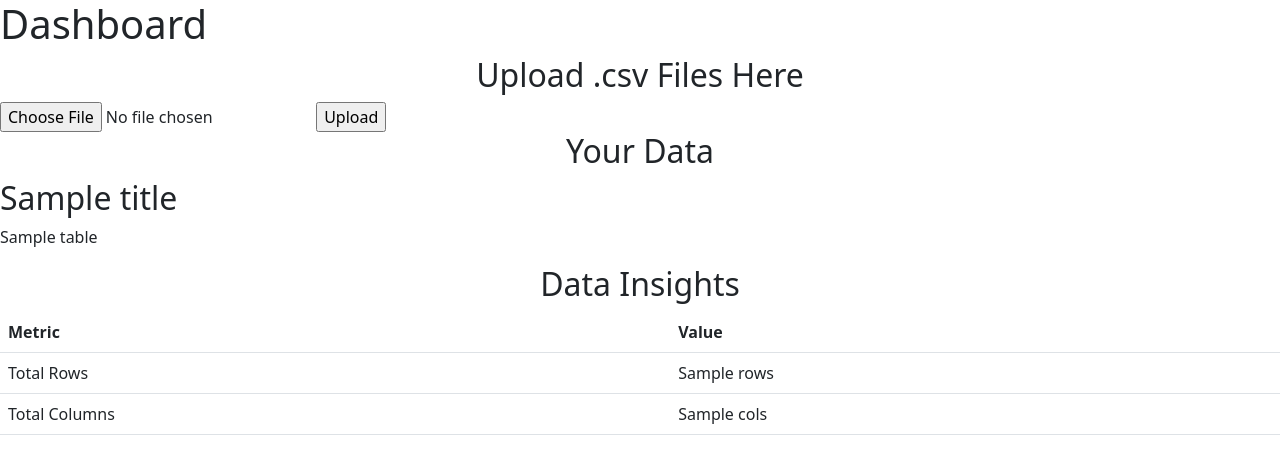
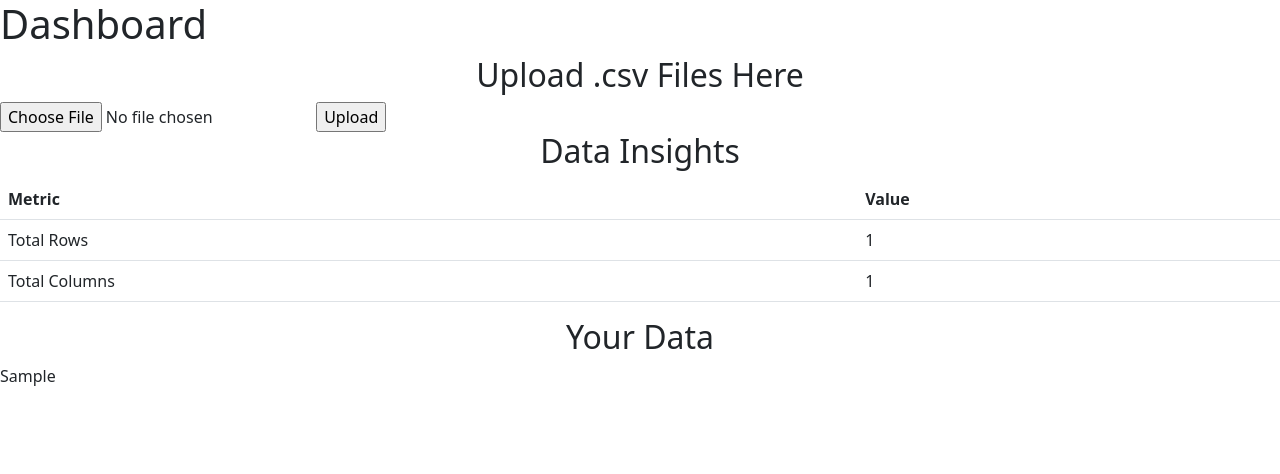
Before and after one commit to prsy-git/Data-Insights-Project, a Flask app: template templates/dashboard.html in a window 1280 px wide. Shown: the top 474 px of the page. Run offline with Flask 3, Linux system fonts and the light colour scheme; the template is opened without the code that fills it: most values are stand-ins (such as "Sample title", 1, 10 or a date in 2020).

Commit message:
Rewrote dashboard route
Modified dashboard route to have more of its functions encapsulated in analytics.py, cleaning up the route visually.

```diff
--- a/app.py
+++ b/app.py
@@ -22,6 +22,7 @@ def is_allowed_file(filename: str):
 
 @app.route('/dashboard', methods=['GET', 'POST'])
 def dashboard():
+    #Validation logic for file passing
     if request.method != 'POST':
         return render_template('dashboard.html')
 
@@ -44,12 +45,11 @@ def dashboard():
     file.save(file_dest)
 
     #Trigger the analytics calls on POST routing.
-    run_df = analytics.load_dataframe(file_dest)
-    run_row_count = analytics.count_rows(run_df)
-    run_col_count = analytics.count_columns(run_df)
+    dashboard_df = analytics.load_dataframe(file_dest)
+    dashboard_data = analytics.create_dashboard_data(dashboard_df)
 
-    #ALSO Create table as part of the route. Displays uploaded data as table on dashboard.html
-    return render_template('dashboard.html', rows=run_row_count, cols=run_col_count, tables=[run_df.to_html()], titles=[''])
+    return render_template('dashboard.html', data=dashboard_data)
+
 
 
 
--- a/templates/dashboard.html
+++ b/templates/dashboard.html
@@ -18,17 +18,7 @@
         </form>
     </div>
 
-    <h2 style="text-align: center;">Your Data</h2>
-
-    <table class="table">
-        <h1>
-            {% for table in tables %}
-            <h2>{{titles[loop.index]}}</h2>
-            {{table|safe}}
-            {% endfor %}
-        </h1>
-    </table>
-
+    {% if data %}
         <h2 style="text-align: center;">Data Insights</h2>
 
         <table class="table">
@@ -41,16 +31,24 @@
         <tbody>
             <tr>
                 <td>Total Rows</td>
-            <td>{{ rows }}</td>
+                <td>{{ data.row_count }}</td>
             </tr>
 
             <tr>
                 <td>Total Columns</td>
-            <td>{{ cols }}</td>
+                <td>{{ data.col_count }}</td>
             </tr>
         </tbody>
         </table>
 
+    <h2 style="text-align: center;">Your Data</h2>
+
+    <div class="table-div">
+        {{ data.html_table | safe }}
+    </div>
+    {% endif %}
+
+
     <script src="https://cdn.jsdelivr.net/npm/bootstrap@5.2.3/dist/js/bootstrap.bundle.min.js" integrity="sha384-kenU1KFdBIe4zVF0s0G1M5b4hcpxyD9F7jL+jjXkk+Q2h455rYXK/7HAuoJl+0I4" crossorigin="anonymous"></script>
   </body>
 </html>
```
Also changed, not shown: analytics.py (+10 -0 lines), static/style.css (+7 -0 lines). Lines whose indentation alone changed are shown as unchanged.
